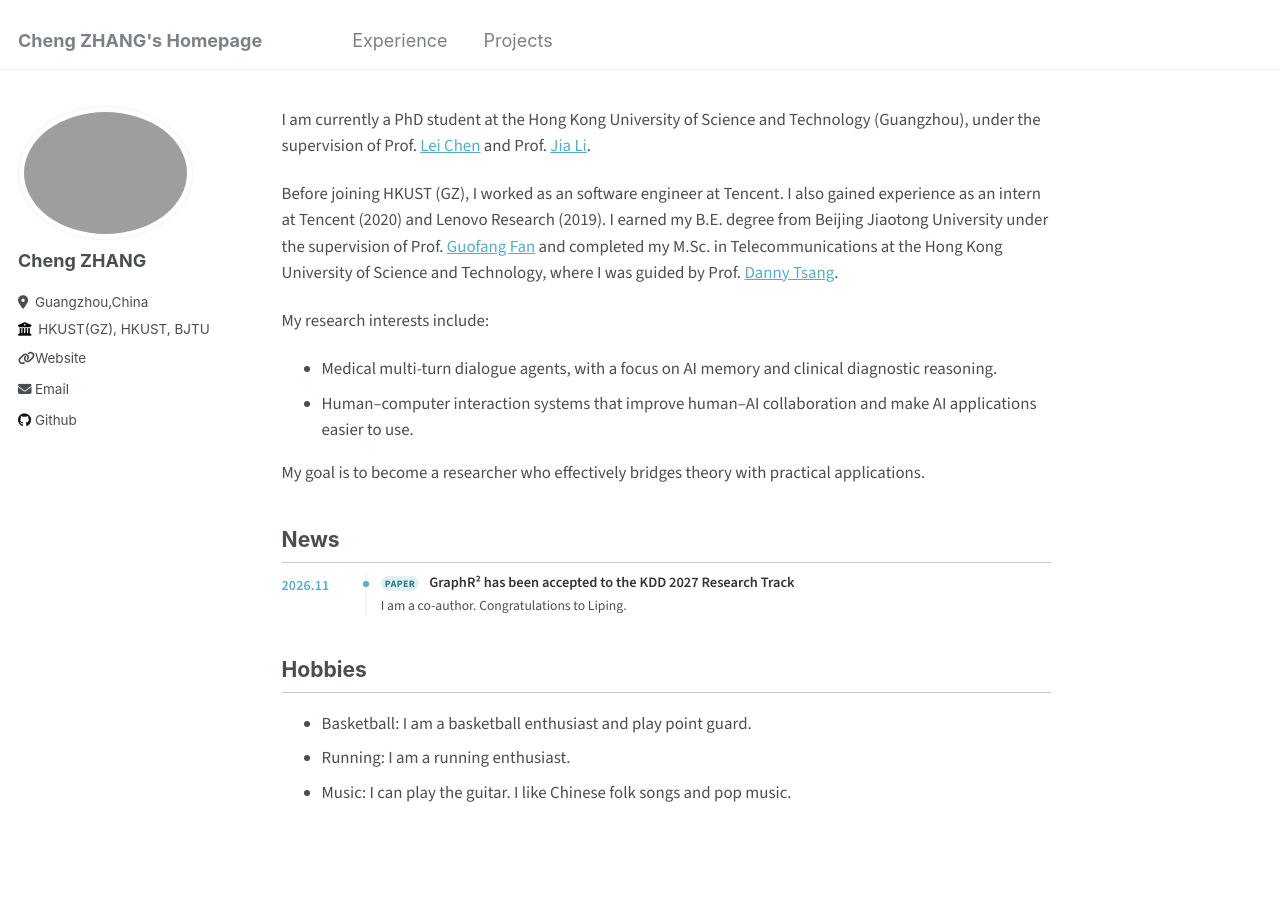
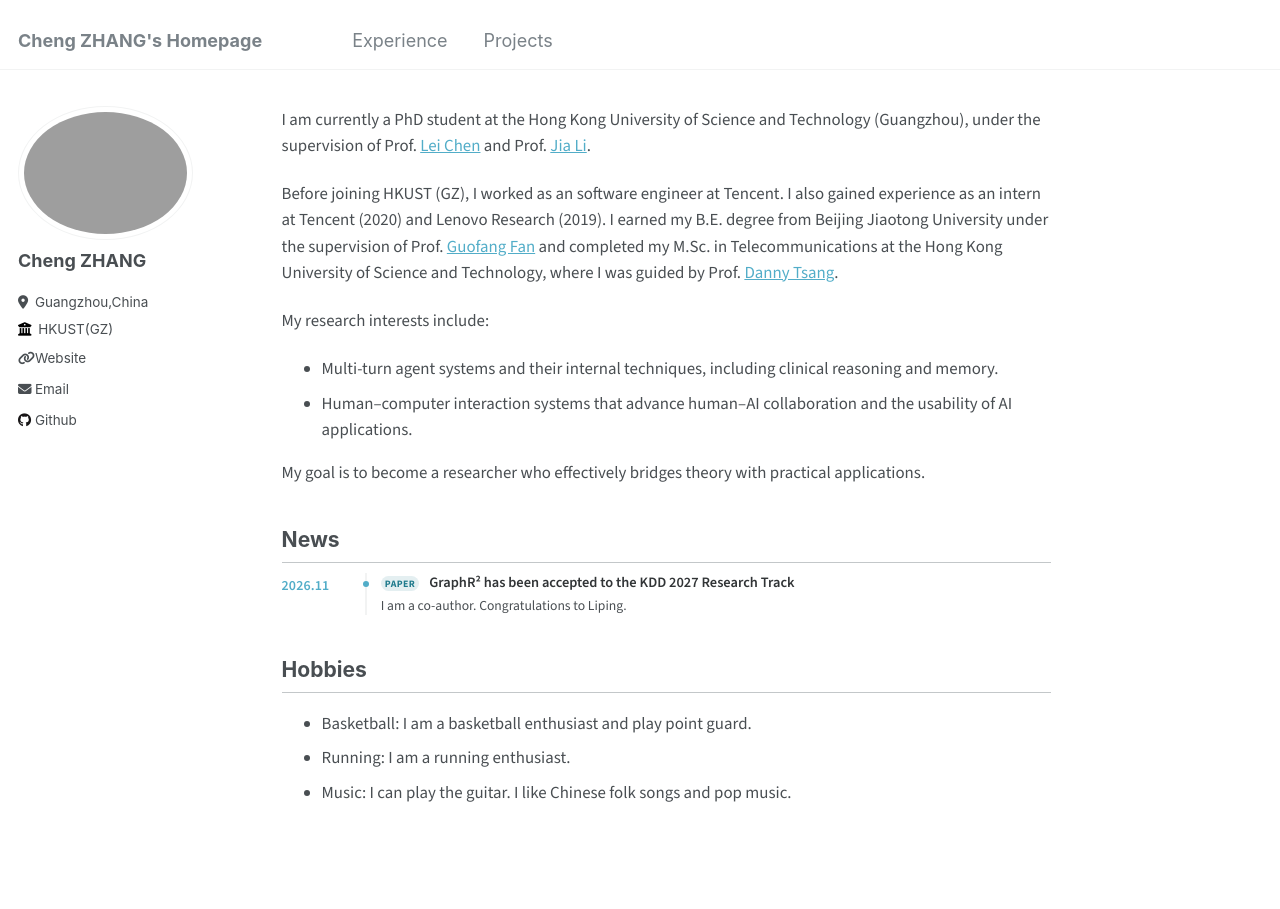
Before and after one commit to ZachcZhang/zachczhang.github.io, a Jekyll site: the page built from _pages/about.md, in a window 1280 px wide. Built offline with Jekyll 4.4.1, drawn with Linux system fonts in a browser that asks for light colours.

Commit message:
Show only HKUST(GZ), refine the research interests, and hide the map visit counts.
Co-authored-by: Cursor <cursoragent@cursor.com>

```diff
--- a/_config.yml
+++ b/_config.yml
@@ -24,7 +24,7 @@ author:
   pronouns         : # example: "she/her"
   bio              : ""
   location         : "Guangzhou,China"
-  employer         : "HKUST(GZ), HKUST, BJTU"
+  employer         : "HKUST(GZ)"
   uri              : "https://zachczhang.github.io/"
   email            : "czhangcn@connect.ust.hk"
 
@@ -136,7 +136,7 @@ social:
 # Analytics
 visitor_stats:
   enabled                : true # Show the MapMyVisitors globe in the footer
-  mapmyvisitors_script_url: "https://mapmyvisitors.com/map.js?d=r3cZESCjDQiUGVsZm8egXFlchuUrhdJlEVYltDTwFto&cl=ffffff&w=a"
+  mapmyvisitors_script_url: "https://mapmyvisitors.com/map.js?d=r3cZESCjDQiUGVsZm8egXFlchuUrhdJlEVYltDTwFto&cl=ffffff&w=a&t=n"
 
 analytics:
   provider               :  "google-analytics-4" # false (default), "google", "google-universal", "google-analytics-4", "custom"
--- a/_pages/about.md
+++ b/_pages/about.md
@@ -14,8 +14,8 @@ Before joining HKUST (GZ), I worked as an software engineer at Tencent. I also g
 
 My research interests include:
 
-- Medical multi-turn dialogue agents, with a focus on AI memory and clinical diagnostic reasoning.
-- Human–computer interaction systems that improve human–AI collaboration and make AI applications easier to use.
+- Multi-turn agent systems and their internal techniques, including clinical reasoning and memory.
+- Human–computer interaction systems that advance human–AI collaboration and the usability of AI applications.
 
 My goal is to become a researcher who effectively bridges theory with practical applications.
 
--- a/_sass/_footer.scss
+++ b/_sass/_footer.scss
@@ -65,6 +65,11 @@
   max-width: 100%;
   margin: 0 auto;
 
+  .mapmyvisitors-visitors,
+  .mapmyvisitors-date {
+    display: none !important;
+  }
+
   img,
   iframe,
   canvas {
```
